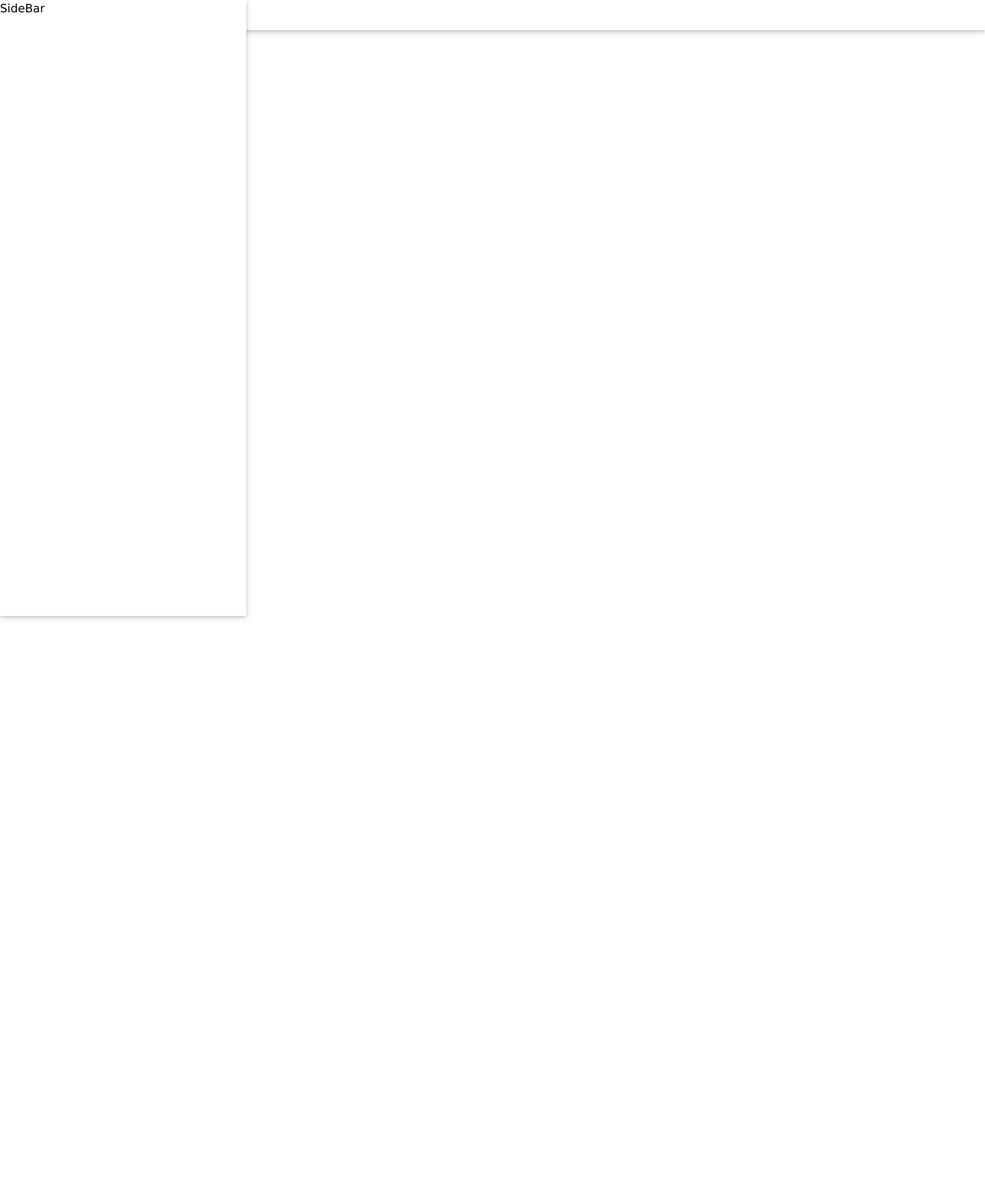
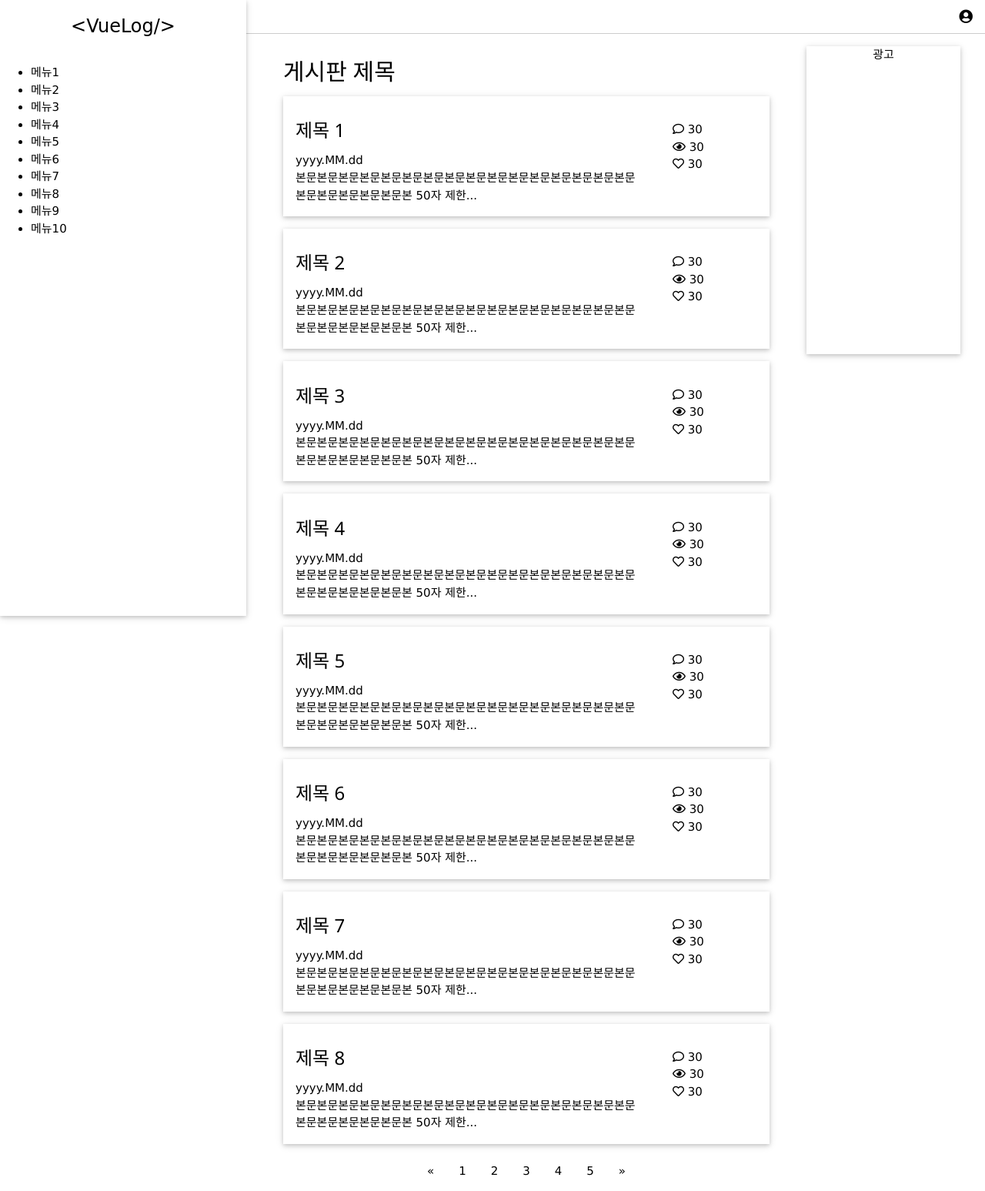
Before and after one commit to codemakim/vuelog, a Vue app: page / in a window 1280 px wide. Shown: the whole page at 77% size. Before the commit the page ends 1039 px from the top, so only its background shows below. Built offline with nearby package versions, Linux system fonts and the light colour scheme.

Commit message:
board list 화면 작성

```diff
--- a/public/index.html
+++ b/public/index.html
@@ -6,6 +6,7 @@
     <meta name="viewport" content="width=device-width,initial-scale=1.0">
     <link rel="icon" href="<%= BASE_URL %>favicon.ico">
     <link rel="stylesheet" href="https://www.w3schools.com/w3css/4/w3.css">
+    <link rel="stylesheet" href="https://use.fontawesome.com/releases/v5.7.0/css/all.css" integrity="sha384-lZN37f5QGtY3VHgisS14W3ExzMWZxybE1SJSEsQp9S+oqd12jhcu+A56Ebc1zFSJ" crossorigin="anonymous">
     <title>vuelog</title>
   </head>
   <body>
--- a/src/App.vue
+++ b/src/App.vue
@@ -7,9 +7,9 @@
 </template>
 
 <script>
-import Header from './components/Header.vue'
-import SideBar from './components/SideBar.vue'
-import Main from './components/Main.vue'
+import Header from './components/layout/Header.vue'
+import SideBar from './components/layout/SideBar.vue'
+import Main from './components/layout/Main.vue'
 
 export default {
   name: 'app',
--- a/src/components/Main.vue
+++ /dev/null
@@ -1,17 +0,0 @@
-<template>
-    <div class="w3-main w3-bar-block">
-        Main
-    </div>
-</template>
-
-<script>
-export default {
-
-}
-</script>
-
-<style scoped>
-    .w3-main {
-        height: 1000px;
-    }
-</style>
--- /dev/null
+++ b/src/components/board/Board.vue
@@ -0,0 +1,27 @@
+<template>
+    <div id="app">
+        <div class="w3-container">
+            <h2>게시판 제목</h2>
+            <List></List>
+            <pagination></pagination>
+        </div>
+    </div>
+</template>
+
+<script>
+import List from './Board_list.vue'
+import Pagination from './Board_pagination.vue'
+export default {
+    components: {
+        List,
+        Pagination
+    }
+}
+</script>
+
+<style scoped>
+    .board-item:hover {
+        background-color: #F6F6F6;
+        cursor: pointer;
+    }
+</style>
--- /dev/null
+++ b/src/components/board/Board_list.vue
@@ -0,0 +1,42 @@
+<template>
+    <div>
+        <div v-for="n in 8" v-bind:key="n" class="w3-card w3-padding-16 w3-margin-bottom w3-row board-item">
+            <input type="hidden" name="index" v-bind:data-index="n"/>
+            <div class="w3-col l9">
+                <header class="w3-container">
+                    <span>
+                        <h3>제목 {{n}}</h3>
+                        yyyy.MM.dd
+                    </span>
+                </header>
+                <div class="w3-container">본문본문본문본문본문본문본문본문본문본문본문본문본문본문본문본문본문본문본문본문본문본 50자 제한...</div>
+            </div>
+            <div class="w3-col l3">
+                <div class="w3-container w3-margin">
+                    <div class="w3-col l12 m4 s4">
+                        <i class="far fa-comment"></i> 30
+                    </div>
+                    <div class="w3-col l12 m4 s4">
+                        <i class="far fa-eye"></i> 30
+                    </div>
+                    <div class="w3-col l12 m4 s4">
+                        <i class="far fa-heart"></i> 30
+                    </div>
+                </div>
+            </div>
+        </div>
+    </div>
+</template>
+
+<script>
+export default {
+
+}
+</script>
+
+<style scoped>
+    .board-item:hover {
+        background-color: #F6F6F6;
+        cursor: pointer;
+    }
+</style>
--- /dev/null
+++ b/src/components/board/Board_pagination.vue
@@ -0,0 +1,23 @@
+<template>
+    <div class="w3-center">
+        <div class="w3-bar">
+            <a href="#" class="w3-button">&laquo;</a>
+            <a href="#" class="w3-button">1</a>
+            <a href="#" class="w3-button">2</a>
+            <a href="#" class="w3-button">3</a>
+            <a href="#" class="w3-button">4</a>
+            <a href="#" class="w3-button">5</a>
+            <a href="#" class="w3-button">&raquo;</a>
+        </div>
+    </div>
+</template>
+
+<script>
+export default {
+
+}
+</script>
+
+<style scoped>
+
+</style>
--- a/src/components/Header.vue
+++ b/src/components/layout/Header.vue
@@ -1,6 +1,9 @@
 <template>
-    <header class="w3-bar w3-card">
+    <header class="w3-bar w3-border-bottom header">
         <button v-on:click="showSidebar()" class="w3-button w3-white">☰</button>
+        <div class="w3-bar-item w3-button w3-right w3-large">
+            <i class="fas fa-user-circle"></i>
+        </div>
     </header>
 </template>
 
@@ -16,4 +19,6 @@ export default {
 
 <style scoped>
 
+
+
 </style>
--- /dev/null
+++ b/src/components/layout/Main.vue
@@ -0,0 +1,31 @@
+<template>
+    <div class="w3-main w3-bar-block" style="margin-left: 320px;">
+        <div class="w3-margin">
+            <div class="w3-row">
+                <article class="w3-col l9 w3-container">
+                    <Board></Board>
+                </article>
+                <div class="w3-col l3 w3-container">
+                    <div class="w3-card w3-center" style="height: 400px;">광고</div>
+                </div>
+            </div>
+        </div>
+    </div>
+</template>
+
+<script>
+import Board from '../board/Board.vue'
+
+export default {
+    components: {
+        Board
+    }
+}
+</script>
+
+<style scoped>
+    div.w3-main {
+        height: 1000px;
+        margin-left: 330px;
+    }
+</style>
--- a/src/components/SideBar.vue
+++ b/src/components/layout/SideBar.vue
@@ -1,7 +1,10 @@
 <template>
     <nav class="w3-sidebar w3-bar-block w3-collapse w3-card">
         <button v-on:click="closeSidebar()" class="w3-hide-large w3-button w3-block">Close(X)</button>
-        SideBar
+        <div class="w3-hide-medium w3-hide-small w3-center w3-xlarge w3-logofont w3-padding-16">&lt;VueLog/&gt;</div>
+        <ul>
+            <li v-for="n in 10" v-bind:key="n">메뉴{{n}}</li>
+        </ul>
     </nav>
 </template>
 
@@ -17,7 +20,9 @@ export default {
 
 <style scoped>
     nav.w3-sidebar {
-        width: 25%;
         width: 320px;
     }
+    .w3-logofont {
+       font-family: "Comic Sans MS", cursive, sans-serif;
+    }
 </style>
```
